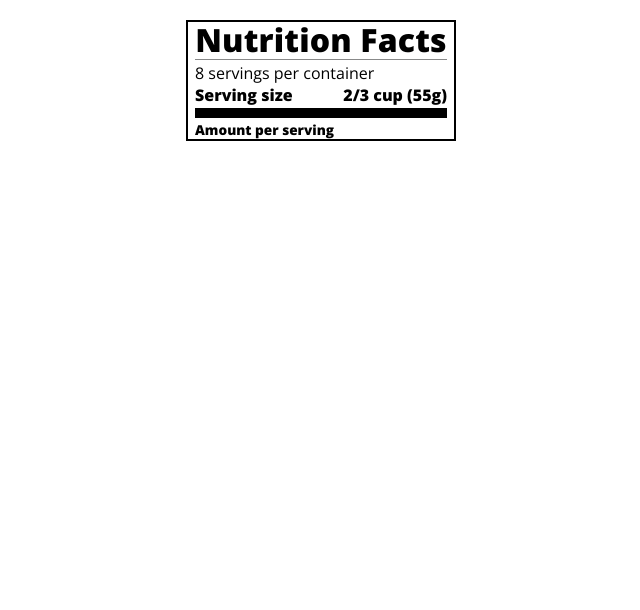
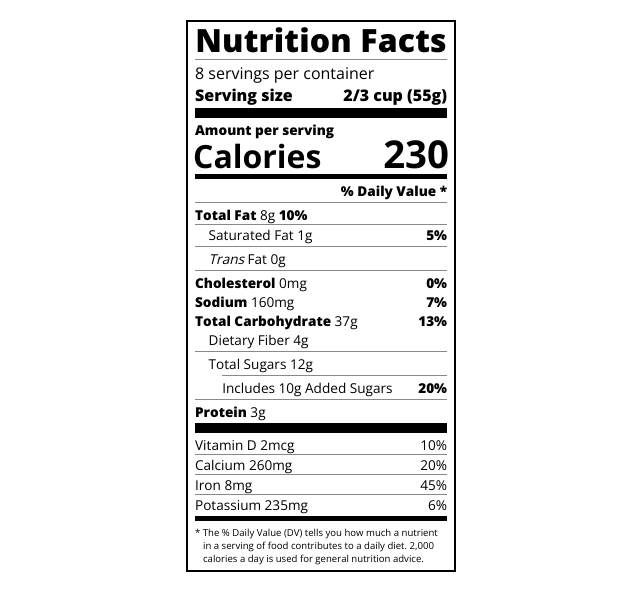
Before and after one commit to Joejosep/Nutrition-level, a plain HTML site: page index.html in a window 1280 px wide. Shown: the whole page, without its empty margins (319-959 px from the left). Drawn offline with nearby package versions, Linux system fonts and the light colour scheme.

Commit message:
Add files via upload

```diff
--- a/index.html
+++ b/index.html
@@ -21,8 +21,49 @@
         <div class="calories-info">
             <div class="left-container">
                 <h2 class=" bold small-text">Amount per serving</h2>
+                <p>Calories</p>
             </div>
+
+            <span>230</span>
         </div>
+
+        <div class="divider medium"></div>
+
+        <div class="daily-value small-text">
+            <p class="bold right no-divider">% Daily Value *</p>
+            <div class="divider"></div>
+            <p>
+                <span>
+                    <span class="bold">Total Fat</span> 8g <span class="bold">10%</span>
+                </span>
+            </p>
+            <p class="indent no-divider">Saturated Fat 1g <span class="bold">5%</span></p>
+            <div class="divider"></div>
+            <p class="indent no-divider"> <span><i>Trans</i> Fat 0g</span></p>
+            <div class="divider"></div>
+            <p class="no-divider"><span><span class="bold">Cholesterol</span> 0mg</span> <span class="bold">0%</span></p>
+            <p class="no-divider"><span><span class="bold">Sodium</span> 160mg</span> <span class="bold">7%</span></p>
+            <p class="no-divider"><span><span class="bold">Total Carbohydrate</span> 37g</span> <span class="bold">13%</span></p>
+            <p class="indent no-divider">Dietary Fiber 4g</p>
+            <div class="divider"></div>
+            <p class="indent no-divider">Total Sugars 12g</p>
+            <div class="divider double-indent"></div>
+            <p class="double-indent no-divider">Includes 10g Added Sugars <span class="bold right">20%</span></p>
+            <div class="divider"></div>
+            <p class="no-divider"><span><span class="bold">Protein</span> 3g</p>
+            <div class="divider large"></div>
+            <p>Vitamin D 2mcg <span>10%</span></p>
+            <p>Calcium 260mg <span>20%</span></p>
+            <p>Iron 8mg <span>45%</span></p>
+            <p class="no-divider">Potassium 235mg <span>6%</span></p>
+        </div>
+
+        <div class="divider medium"></div>
+        <p class="note">
+            * The % Daily Value (DV) tells you how much a nutrient in a serving of food contributes to a daily diet. 2,000 calories a day is used for general nutrition advice.
+        </p>
+
+
     </div>
 </body>
 </html>
--- a/styles.css
+++ b/styles.css
@@ -1,4 +1,5 @@
-* {
+
+*{
     box-sizing: border-box;
   }
 
@@ -18,10 +19,9 @@ body {
   }
 
   header h1 {
-    font-weight: 800;
     text-align: center;
     margin: -4px 0;
-    letter-spacing: 0.15px;
+    letter-spacing: 0.15px
   }
 
   p {
@@ -48,10 +48,55 @@ p {
     border: 0;
   }
 
+  .medium {
+    height: 5px;
+  }
+
   .small-text {
     font-size: 0.85rem;
+  }
+
+  .calories-info {
+    display: flex;
+    justify-content: space-between;
+    align-items: flex-end;
   }
 
   .calories-info h2 {
     margin: 0;
   }
+
+  .left-container p {
+    margin: -5px -2px;
+    font-size: 2em;
+    font-weight: 700;
+  }
+
+  .calories-info span {
+    margin: -7px -2px;
+    font-size: 2.4em;
+    font-weight: 700;
+  }
+
+  .right {
+    justify-content: flex-end;
+  }
+
+  .indent {
+    margin-left: 1em;
+  }
+
+  .daily-value p:not(.no-divider) {
+    border-bottom: 1px solid #888989;
+}
+
+.double-indent {
+    margin-left: 2em;
+}
+
+.note {
+    font-size: 0.6rem;
+    margin: 5px 0;
+    padding: 0 8px;
+    text-indent: -8px;
+}
```
Lines whose indentation alone changed are shown as unchanged.
